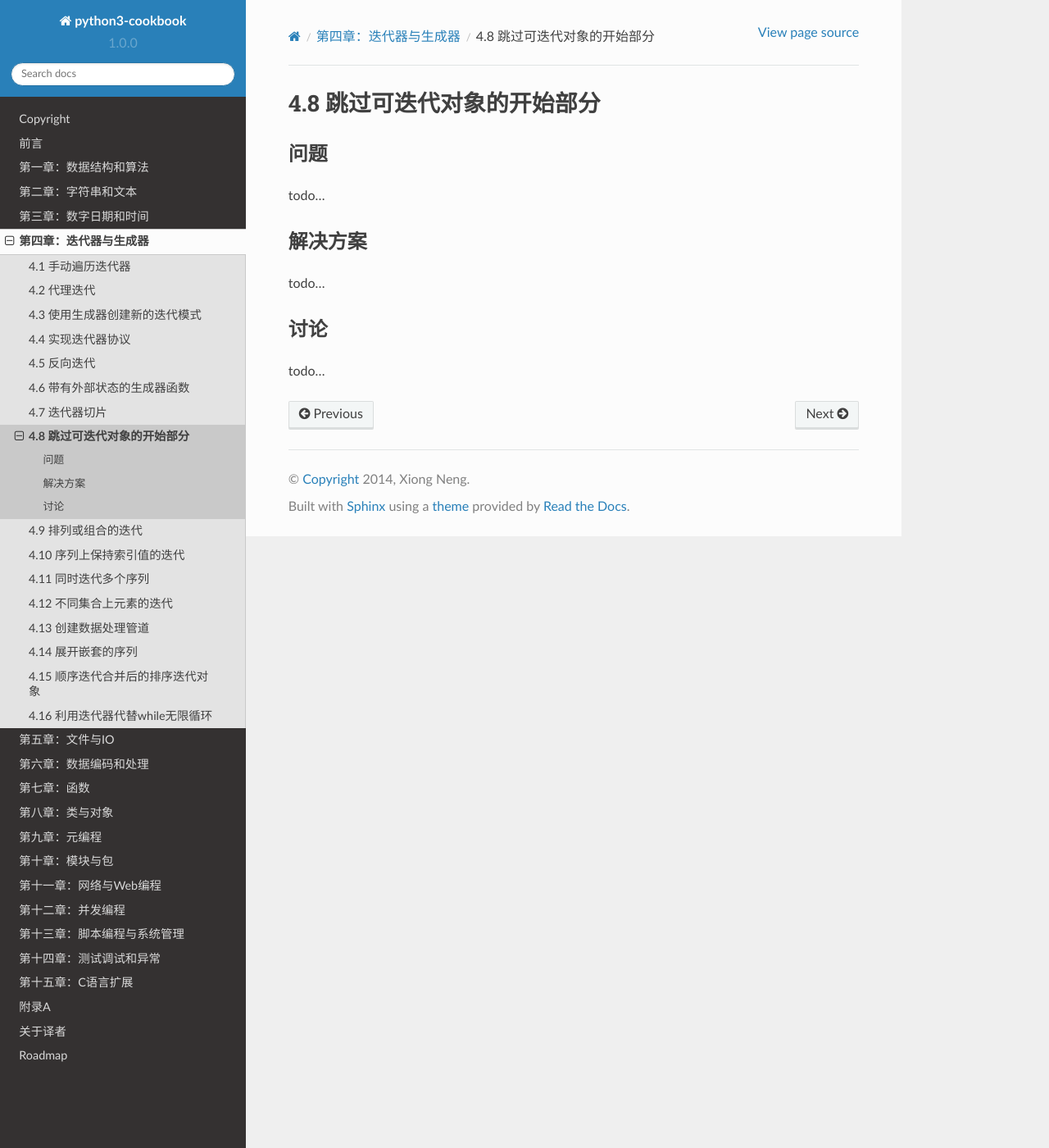
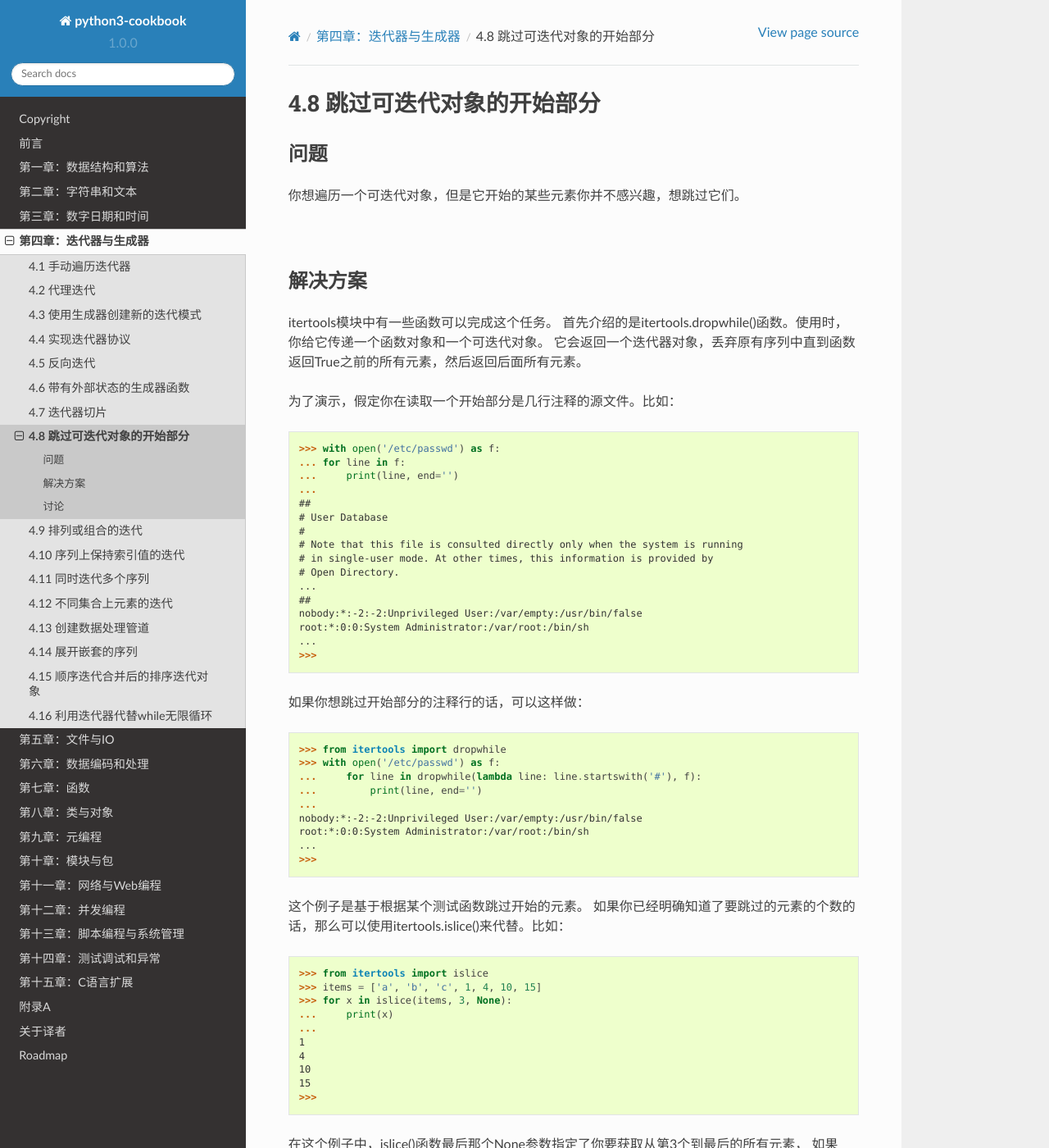
Before and after one commit to yidao620c/python3-cookbook, a Sphinx documentation site: the page built from source/c04/p08_skip_first_part_of_iterable.rst, in a window 1280 px wide and 1400 px high. Shown: the whole window at 82% size. Built offline with Sphinx 7.4.7 and the Read the Docs theme 2.0.0, drawn with Linux system fonts in a browser that asks for light colours; some of the changed text lies outside the part shown.

Commit message:
4.8小节完成

```diff
--- a/source/c04/p07_taking_slice_of_iterator.rst
+++ b/source/c04/p07_taking_slice_of_iterator.rst
@@ -44,6 +44,7 @@
     19
     >>>
 
+|
 
 ----------
 讨论
--- a/source/c04/p08_skip_first_part_of_iterable.rst
+++ b/source/c04/p08_skip_first_part_of_iterable.rst
@@ -5,14 +5,106 @@
 ----------
 问题
 ----------
-todo...
+你想遍历一个可迭代对象，但是它开始的某些元素你并不感兴趣，想跳过它们。
+
+|
 
 ----------
 解决方案
 ----------
-todo...
+itertools模块中有一些函数可以完成这个任务。
+首先介绍的是itertools.dropwhile()函数。使用时，你给它传递一个函数对象和一个可迭代对象。
+它会返回一个迭代器对象，丢弃原有序列中直到函数返回True之前的所有元素，然后返回后面所有元素。
+
+为了演示，假定你在读取一个开始部分是几行注释的源文件。比如：
+
+.. code-block:: python
+
+    >>> with open('/etc/passwd') as f:
+    ... for line in f:
+    ...     print(line, end='')
+    ...
+    ##
+    # User Database
+    #
+    # Note that this file is consulted directly only when the system is running
+    # in single-user mode. At other times, this information is provided by
+    # Open Directory.
+    ...
+    ##
+    nobody:*:-2:-2:Unprivileged User:/var/empty:/usr/bin/false
+    root:*:0:0:System Administrator:/var/root:/bin/sh
+    ...
+    >>>
+
+如果你想跳过开始部分的注释行的话，可以这样做：
+
+.. code-block:: python
+
+    >>> from itertools import dropwhile
+    >>> with open('/etc/passwd') as f:
+    ...     for line in dropwhile(lambda line: line.startswith('#'), f):
+    ...         print(line, end='')
+    ...
+    nobody:*:-2:-2:Unprivileged User:/var/empty:/usr/bin/false
+    root:*:0:0:System Administrator:/var/root:/bin/sh
+    ...
+    >>>
+
+这个例子是基于根据某个测试函数跳过开始的元素。
+如果你已经明确知道了要跳过的元素的个数的话，那么可以使用itertools.islice()来代替。比如：
+
+.. code-block:: python
+
+    >>> from itertools import islice
+    >>> items = ['a', 'b', 'c', 1, 4, 10, 15]
+    >>> for x in islice(items, 3, None):
+    ...     print(x)
+    ...
+    1
+    4
+    10
+    15
+    >>>
+
+在这个例子中，islice()函数最后那个None参数指定了你要获取从第3个到最后的所有元素，
+如果None和3的位置对调，意思就是仅仅获取前三个元素恰恰相反，
+(这个跟切片的相反操作[3:]和[:3]原理是一样的)。
+
+|
 
 ----------
 讨论
 ----------
-todo...
+函数dropwhile()和islice()其实就是两个帮助函数，为的就是避免写出下面这种冗余代码：
+
+.. code-block:: python
+
+    with open('/etc/passwd') as f:
+        # Skip over initial comments
+        while True:
+            line = next(f, '')
+            if not line.startswith('#'):
+                break
+
+        # Process remaining lines
+        while line:
+            # Replace with useful processing
+            print(line, end='')
+            line = next(f, None)
+
+跳过一个可迭代对象的开始部分跟简单的过滤是不同的。
+比如，上述代码的第一个部分可能会这样重写：
+
+.. code-block:: python
+
+    with open('/etc/passwd') as f:
+        lines = (line for line in f if not line.startswith('#'))
+        for line in lines:
+            print(line, end='')
+
+这样写确实可以跳过开始部分的注释行，但是同样也会跳过文件中其他所有的注释行。
+换句话讲，我们的解决方案是仅仅跳过开始部分满足测试条件的行，在那以后，所有的元素不再进行测试和过滤了。
+
+最后需要着重强调的一点是，本节的方案适用于所有可迭代对象，包括那些事先不能确定大小的，
+比如生成器，文件及其类似的对象。
```
Also changed, not shown: 1 other file.
